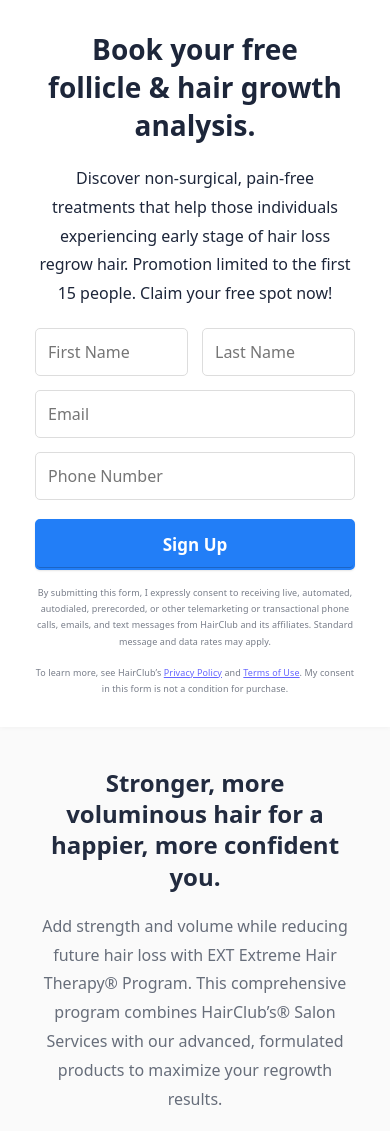
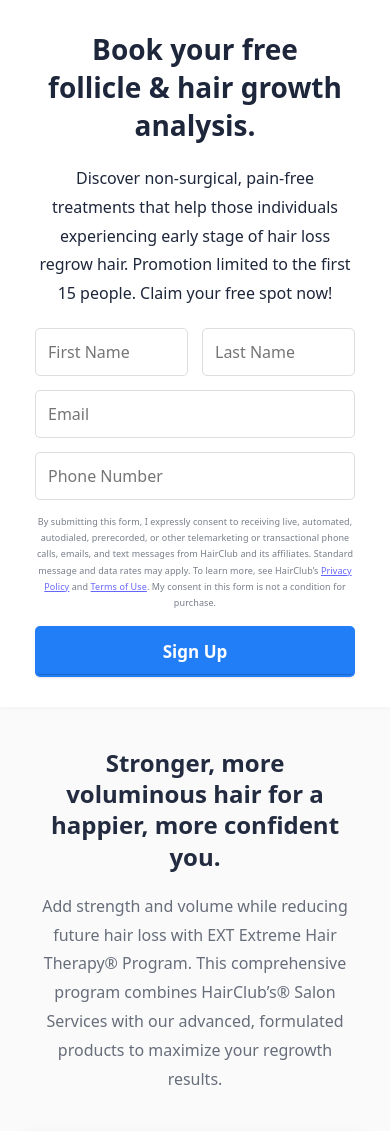
Before and after one commit to Usealan/landing-pages, a Jekyll site: the page built from hairclub/hairclub-men.html, in a window 390 px wide. Shown: the part 330-1461 px from the top of the page. Built offline with Jekyll 4.4.1, drawn with Linux system fonts in a browser that asks for light colours; nearby versions of some CDN libraries; some web fonts are replaced; grey boxes are pictures that could not be loaded.

```diff
--- a/_layouts/hairclub.html
+++ b/_layouts/hairclub.html
@@ -72,12 +72,10 @@
             <input type="email" id="email" name="Email" placeholder="Email" pattern="^\S+@\S+$" required=""  autocomplete="off">
             <input type="tel" id="phone" name="Phone" placeholder="Phone Number" pattern="^(\d{7}|\d{10})$" title="Ten digit number, no dashes or special characters." required=""  autocomplete="off">
             <input type="text" id="campaign" name="Campaign" placeholder="free-hair-health-consultation" value="free-hair-health-consultation" style="display: none;">
+            <p>By submitting this form, I expressly consent to receiving live, automated, autodialed, prerecorded, or other telemarketing or transactional phone calls, emails, and text messages from HairClub and its affiliates. Standard message and data rates may apply. To learn more, see HairClub’s <a href="https://www.hairclub.com/privacy-policy" target="_blank">Privacy Policy</a> and <a href="https://www.hairclub.com/terms-of-use" target="_blank">Terms of Use</a>. My consent in this form is not a condition for purchase.</p>
             <div>
               <button type="submit">Sign Up</button>
             </div>
-            <!--<p>By clicking "Sign Up" you agree to our <a href="https://www.hairclub.com/terms-of-use" target="_blank">Terms & Conditions</a>.</p>-->
-            <p>By submitting this form, I expressly consent to receiving live, automated, autodialed, prerecorded, or other telemarketing or transactional phone calls, emails, and text messages from HairClub and its affiliates. Standard message and data rates may apply.</p>
-            <p>To learn more, see HairClub’s <a href="https://www.hairclub.com/privacy-policy" target="_blank">Privacy Policy</a> and <a href="https://www.hairclub.com/terms-of-use" target="_blank">Terms of Use</a>. My consent in this form is not a condition for purchase.</p>
           </form>
         </div>
       </div>
--- a/assets/landing.scss
+++ b/assets/landing.scss
@@ -61,7 +61,7 @@ a { color: var(--color-link); }
 .lp button[type=submit] { font-size: 17px; background: #227EF7; color: white; box-shadow: 0 1px 2px rgba(0,0,0,0.1), 0 -1px 0 rgba(0,0,0,0.2) inset; font-weight: 600; padding: 12px 20px; margin-top: 5px; border: 2px solid #227EF7; margin-bottom: 0; transition: transform 0.3s ease; cursor: pointer; }
 .lp button[type=submit]:hover { transform: translateY(-2px); }
 .lp button[type=submit]:focus { border: 2px solid white; outline: 1px solid #227EF7; box-shadow: 0 0 0 transparent; }
-.lp .hero .form p { font-size: 12px !important; text-align: center; margin: 20px auto !important; opacity: 0.6; letter-spacing: 0.1px; }
+.lp .hero .form p { font-size: 10px !important; text-align: center; margin: 0 auto 10px !important; opacity: 0.6; letter-spacing: 0.1px; }
 .lp iframe { position: relative; width: 100%; border: 0 none; height: 100%; }
 
 .lp .features { position: relative; background: #FAFAFA; padding: 80px 20px; overflow: hidden; text-align: center; font-size: 17px; line-height: 1.8; }
@@ -229,7 +229,7 @@ a { color: var(--color-link); }
 }
 
 @media screen and (max-width: 400px) {
-  .lp .hero .form p { margin: 15px auto 0 !important; font-size: 9px !important; }
+  .lp .hero .form p { font-size: 9px !important; }
 }
 
 @keyframes fade-in-animation {
```
